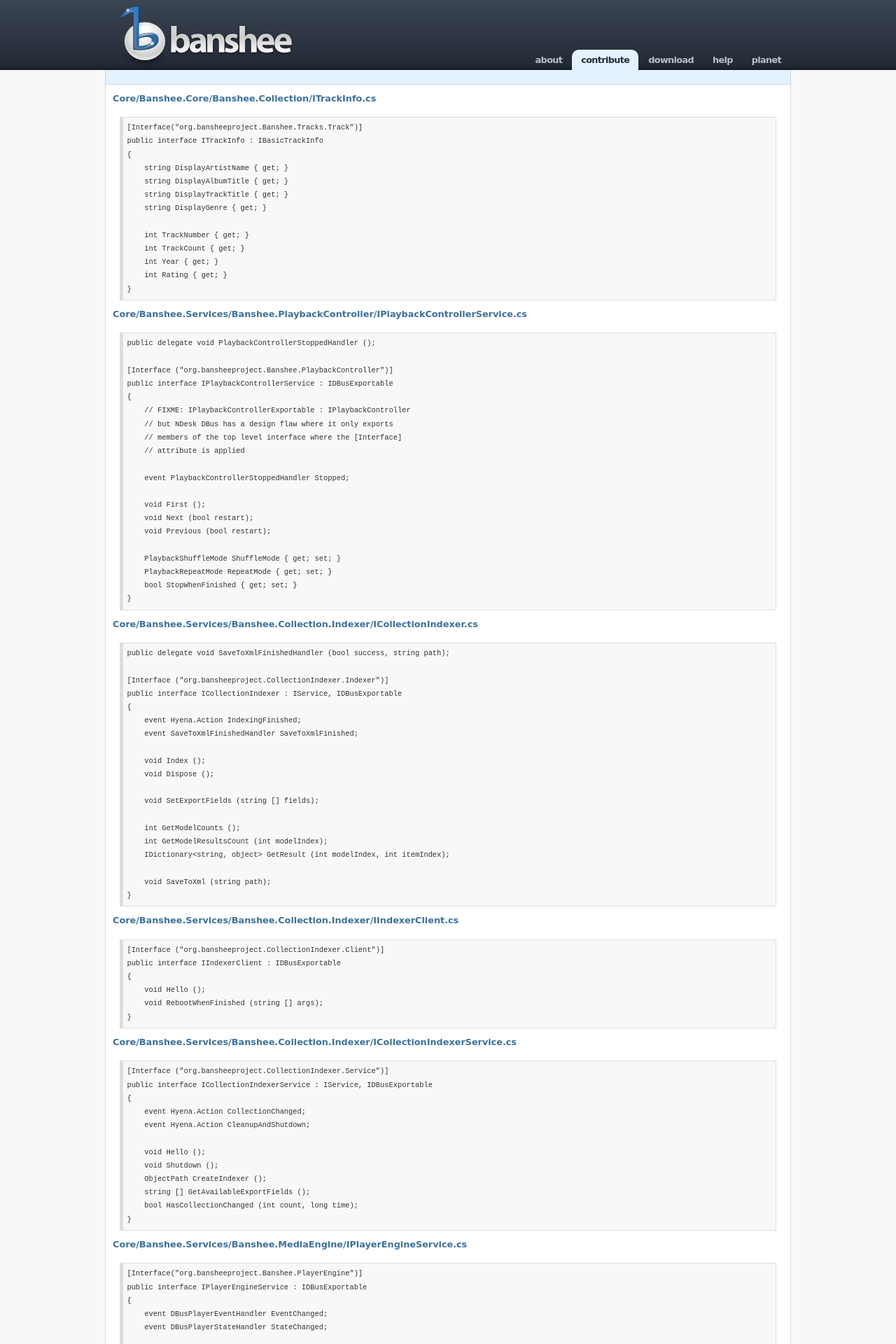
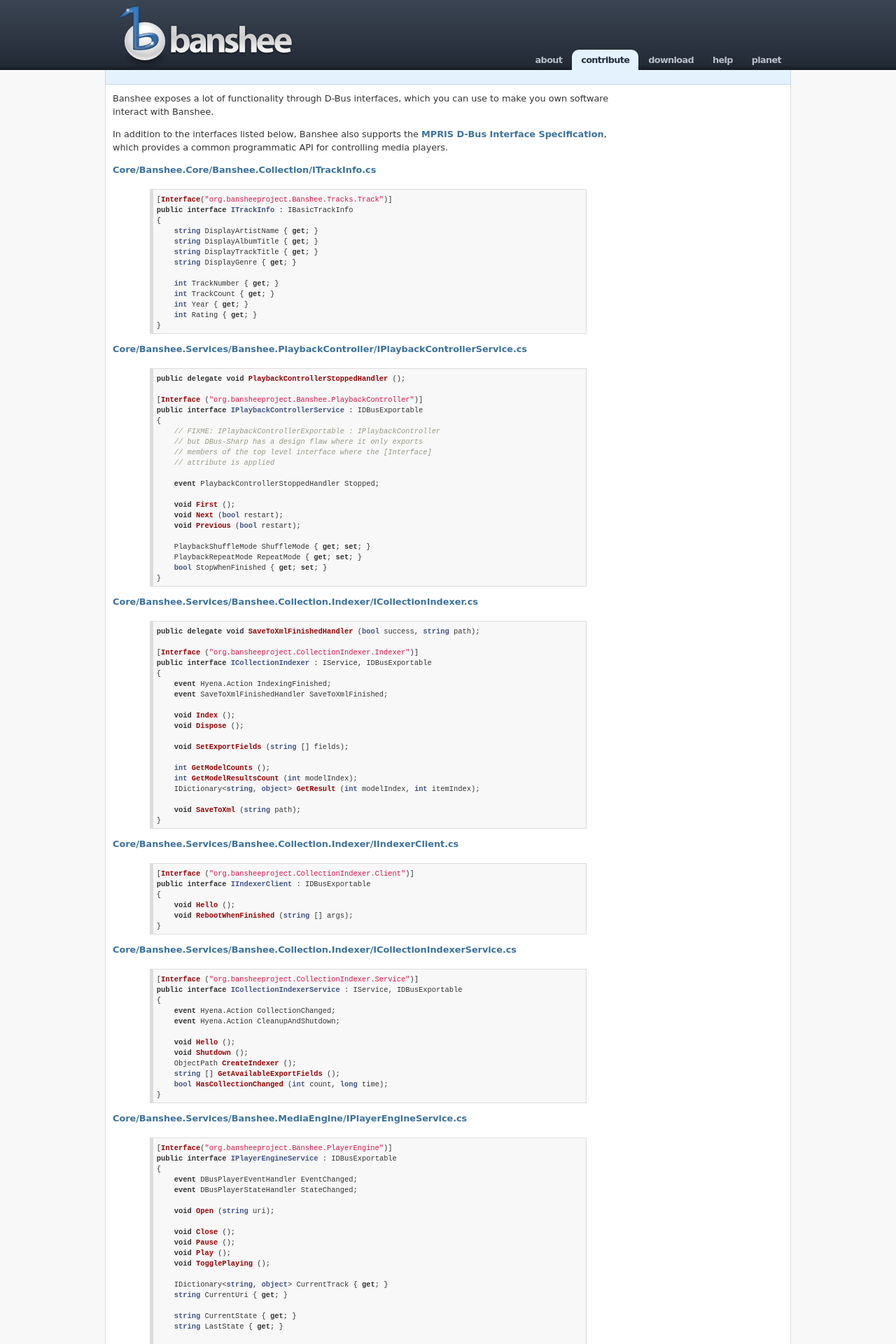
Before and after one commit to bl8/bl8.github.io, a Jekyll site: the page built from contribute/write-code/dbus-interfaces/index.markdown, in a window 1280 px wide. Shown: the top 1920 px of the page at 70% size. Built offline with Jekyll 4.4.1, drawn with Linux system fonts in a browser that asks for light colours; some web fonts are replaced; Markdown is read by kramdown in place of the engine named in the settings; comment, search, counter and statistics services are not loaded; some of the changed text lies outside the part shown.

Commit message:
Review dbus-interfaces and add syntax highlighting

```diff
--- a/_layouts/page.html
+++ b/_layouts/page.html
@@ -7,6 +7,7 @@
 
   <link rel="stylesheet" type="text/css" href="/css/style.css" media="screen" />
   <link rel="stylesheet" type="text/css" href="/css/banshee.css" media="screen" />
+  <link rel="stylesheet" type="text/css" href="/css/syntax.css" media="screen" />
   <link rel="alternate" type="application/rss+xml" title="RSS 2.0" href="<?php bloginfo ('rss2_url')?>" />
   <link rel="alternate" type="text/xml" title="RSS .92" href="<?php bloginfo ('rss_url')?>" />
   <link rel="alternate" type="application/atom+xml" title="Atom 0.3" href="<?php bloginfo ('atom_url')?>" />
--- a/contribute/write-code/dbus-interfaces/index.markdown
+++ b/contribute/write-code/dbus-interfaces/index.markdown
@@ -3,265 +3,214 @@
 comments: false
 date: 2008-09-11 21:32:19+00:00
 layout: page
-slug: dbus-interfaces
 title: DBus Interfaces
+show-sidebar: true
+sidebar-group: none
 wordpress_id: 52
 ---
 
+Banshee exposes a lot of functionality through D-Bus interfaces, which you can use to make you own software interact with Banshee.
+
+In addition to the interfaces listed below, Banshee also supports the [MPRIS D-Bus Interface Specification](http://mpris.org), which provides a common programmatic API for controlling media players.
+
 #### [Core/Banshee.Core/Banshee.Collection/ITrackInfo.cs](http://git.gnome.org/cgit/banshee/tree/src/Core/Banshee.Core/Banshee.Collection/ITrackInfo.cs)
 
+{% highlight c# %}
+[Interface("org.bansheeproject.Banshee.Tracks.Track")]
+public interface ITrackInfo : IBasicTrackInfo
+{
+    string DisplayArtistName { get; }
+    string DisplayAlbumTitle { get; }
+    string DisplayTrackTitle { get; }
+    string DisplayGenre { get; }
 
-
-
-
-    [Interface("org.bansheeproject.Banshee.Tracks.Track")]
-    public interface ITrackInfo : IBasicTrackInfo
-    {
-        string DisplayArtistName { get; }
-        string DisplayAlbumTitle { get; }
-        string DisplayTrackTitle { get; }
-        string DisplayGenre { get; }
-
-        int TrackNumber { get; }
-        int TrackCount { get; }
-        int Year { get; }
-        int Rating { get; }
-    }
-
-
-
-
+    int TrackNumber { get; }
+    int TrackCount { get; }
+    int Year { get; }
+    int Rating { get; }
+}
+{% endhighlight%}
 
 #### [Core/Banshee.Services/Banshee.PlaybackController/IPlaybackControllerService.cs](http://git.gnome.org/cgit/banshee/tree/src/Core/Banshee.Services/Banshee.PlaybackController/IPlaybackControllerService.cs)
 
+{% highlight c# %}
+public delegate void PlaybackControllerStoppedHandler ();
 
+[Interface ("org.bansheeproject.Banshee.PlaybackController")]
+public interface IPlaybackControllerService : IDBusExportable
+{
+    // FIXME: IPlaybackControllerExportable : IPlaybackController
+    // but DBus-Sharp has a design flaw where it only exports
+    // members of the top level interface where the [Interface]
+    // attribute is applied
 
+    event PlaybackControllerStoppedHandler Stopped;
 
+    void First ();
+    void Next (bool restart);
+    void Previous (bool restart);
 
-    public delegate void PlaybackControllerStoppedHandler ();
-
-    [Interface ("org.bansheeproject.Banshee.PlaybackController")]
-    public interface IPlaybackControllerService : IDBusExportable
-    {
-        // FIXME: IPlaybackControllerExportable : IPlaybackController
-        // but NDesk DBus has a design flaw where it only exports
-        // members of the top level interface where the [Interface]
-        // attribute is applied
-
-        event PlaybackControllerStoppedHandler Stopped;
-
-        void First ();
-        void Next (bool restart);
-        void Previous (bool restart);
-
-        PlaybackShuffleMode ShuffleMode { get; set; }
-        PlaybackRepeatMode RepeatMode { get; set; }
-        bool StopWhenFinished { get; set; }
-    }
-
-
-
-
+    PlaybackShuffleMode ShuffleMode { get; set; }
+    PlaybackRepeatMode RepeatMode { get; set; }
+    bool StopWhenFinished { get; set; }
+}
+{% endhighlight%}
 
 #### [Core/Banshee.Services/Banshee.Collection.Indexer/ICollectionIndexer.cs](http://git.gnome.org/cgit/banshee/tree/src/Core/Banshee.Services/Banshee.Collection.Indexer/ICollectionIndexer.cs)
 
+{% highlight c# %}
+public delegate void SaveToXmlFinishedHandler (bool success, string path);
 
+[Interface ("org.bansheeproject.CollectionIndexer.Indexer")]
+public interface ICollectionIndexer : IService, IDBusExportable
+{
+    event Hyena.Action IndexingFinished;
+    event SaveToXmlFinishedHandler SaveToXmlFinished;
 
+    void Index ();
+    void Dispose ();
 
+    void SetExportFields (string [] fields);
 
-    public delegate void SaveToXmlFinishedHandler (bool success, string path);
+    int GetModelCounts ();
+    int GetModelResultsCount (int modelIndex);
+    IDictionary<string, object> GetResult (int modelIndex, int itemIndex);
 
-    [Interface ("org.bansheeproject.CollectionIndexer.Indexer")]
-    public interface ICollectionIndexer : IService, IDBusExportable
-    {
-        event Hyena.Action IndexingFinished;
-        event SaveToXmlFinishedHandler SaveToXmlFinished;
-
-        void Index ();
-        void Dispose ();
-
-        void SetExportFields (string [] fields);
-
-        int GetModelCounts ();
-        int GetModelResultsCount (int modelIndex);
-        IDictionary<string, object> GetResult (int modelIndex, int itemIndex);
-
-        void SaveToXml (string path);
-    }
-
-
-
-
+    void SaveToXml (string path);
+}
+{% endhighlight%}
 
 #### [Core/Banshee.Services/Banshee.Collection.Indexer/IIndexerClient.cs](http://git.gnome.org/cgit/banshee/tree/src/Core/Banshee.Services/Banshee.Collection.Indexer/IIndexerClient.cs)
 
-
-
-
-
-    [Interface ("org.bansheeproject.CollectionIndexer.Client")]
-    public interface IIndexerClient : IDBusExportable
-    {
-        void Hello ();
-        void RebootWhenFinished (string [] args);
-    }
-
-
-
-
+{% highlight c# %}
+[Interface ("org.bansheeproject.CollectionIndexer.Client")]
+public interface IIndexerClient : IDBusExportable
+{
+    void Hello ();
+    void RebootWhenFinished (string [] args);
+}
+{% endhighlight%}
 
 #### [Core/Banshee.Services/Banshee.Collection.Indexer/ICollectionIndexerService.cs](http://git.gnome.org/cgit/banshee/tree/src/Core/Banshee.Services/Banshee.Collection.Indexer/ICollectionIndexerService.cs)
 
+{% highlight c# %}
+[Interface ("org.bansheeproject.CollectionIndexer.Service")]
+public interface ICollectionIndexerService : IService, IDBusExportable
+{
+    event Hyena.Action CollectionChanged;
+    event Hyena.Action CleanupAndShutdown;
 
-
-
-
-    [Interface ("org.bansheeproject.CollectionIndexer.Service")]
-    public interface ICollectionIndexerService : IService, IDBusExportable
-    {
-        event Hyena.Action CollectionChanged;
-        event Hyena.Action CleanupAndShutdown;
-
-        void Hello ();
-        void Shutdown ();
-        ObjectPath CreateIndexer ();
-        string [] GetAvailableExportFields ();
-        bool HasCollectionChanged (int count, long time);
-    }
-
-
-
-
+    void Hello ();
+    void Shutdown ();
+    ObjectPath CreateIndexer ();
+    string [] GetAvailableExportFields ();
+    bool HasCollectionChanged (int count, long time);
+}
+{% endhighlight%}
 
 #### [Core/Banshee.Services/Banshee.MediaEngine/IPlayerEngineService.cs](http://git.gnome.org/cgit/banshee/tree/src/Core/Banshee.Services/Banshee.MediaEngine/IPlayerEngineService.cs)
 
+{% highlight c# %}
+[Interface("org.bansheeproject.Banshee.PlayerEngine")]
+public interface IPlayerEngineService : IDBusExportable
+{
+    event DBusPlayerEventHandler EventChanged;
+    event DBusPlayerStateHandler StateChanged;
 
+    void Open (string uri);
 
+    void Close ();
+    void Pause ();
+    void Play ();
+    void TogglePlaying ();
 
+    IDictionary<string, object> CurrentTrack { get; }
+    string CurrentUri { get; }
 
-    [Interface("org.bansheeproject.Banshee.PlayerEngine")]
-    public interface IPlayerEngineService : IDBusExportable
-    {
-        event DBusPlayerEventHandler EventChanged;
-        event DBusPlayerStateHandler StateChanged;
+    string CurrentState { get; }
+    string LastState { get; }
 
-        void Open (string uri);
-
-        void Close ();
-        void Pause ();
-        void Play ();
-        void TogglePlaying ();
-
-        IDictionary<string, object> CurrentTrack { get; }
-        string CurrentUri { get; }
-
-        string CurrentState { get; }
-        string LastState { get; }
-
-        ushort Volume { get; set; }
-        uint Position { get; set; }
-        bool CanSeek { get; }
-        bool CanPause { get; }
-        uint Length { get; }
-    }
-
-
-
-
+    ushort Volume { get; set; }
+    uint Position { get; set; }
+    bool CanSeek { get; }
+    bool CanPause { get; }
+    uint Length { get; }
+}
+{% endhighlight%}
 
 #### [Core/Banshee.Services/Banshee.Collection/IExportableModel.cs](http://git.gnome.org/cgit/banshee/tree/src/Core/Banshee.Services/Banshee.Collection/IExportableModel.cs)
 
-
-
-
-
-    [Interface("org.bansheeproject.Banshee.CollectionModel")]
-    public interface IExportableModel
-    {
-        int GetLength();
-        IDictionary<string, object> GetMetadata(int index);
-    }
-
-
-
-
+{% highlight c# %}
+[Interface("org.bansheeproject.Banshee.CollectionModel")]
+public interface IExportableModel
+{
+    int GetLength();
+    IDictionary<string, object> GetMetadata(int index);
+}
+{% endhighlight%}
 
 #### [Core/Banshee.Services/Banshee.ServiceStack/DBusCommandService.cs](http://git.gnome.org/cgit/banshee/tree/src/Core/Banshee.Services/Banshee.ServiceStack/DBusCommandService.cs)
 
+{% highlight c# %}
+public delegate void DBusCommandHandler (string argument, object value, bool isFile);
 
+[Interface ("org.bansheeproject.Banshee.CommandService")]
+public class DBusCommandService : MarshalByRefObject, IDBusExportable
+{
+    public event DBusCommandHandler ArgumentPushed;
 
+    public DBusCommandService ()
+    {
+    }
 
+    public void PushArgument (string argument, object value)
+    {
+        OnArgumentPushed (argument, value, false);
+    }
 
-    public delegate void DBusCommandHandler (string argument, object value, bool isFile);
+    public void PushFile (string file)
+    {
+        OnArgumentPushed (file, String.Empty, true);
+    }
 
-    [Interface ("org.bansheeproject.Banshee.CommandService")]
-    public class DBusCommandService : MarshalByRefObject, IDBusExportable
+    private void OnArgumentPushed (string argument, object value, bool isFile)
     {
-        public event DBusCommandHandler ArgumentPushed;
-
-        public DBusCommandService ()
-        {
-        }
-
-        public void PushArgument (string argument, object value)
-        {
-            OnArgumentPushed (argument, value, false);
-        }
-
-        public void PushFile (string file)
-        {
-            OnArgumentPushed (file, String.Empty, true);
-        }
-
-        private void OnArgumentPushed (string argument, object value, bool isFile)
-        {
-            DBusCommandHandler handler = ArgumentPushed;
-            if (handler != null) {
-                handler (argument, value, isFile);
-            }
-        }
-
-        IDBusExportable IDBusExportable.Parent {
-            get { return null; }
-        }
-
-        string IService.ServiceName {
-            get { return "DBusCommandService"; }
+        DBusCommandHandler handler = ArgumentPushed;
+        if (handler != null) {
+            handler (argument, value, isFile);
         }
     }
 
+    IDBusExportable IDBusExportable.Parent {
+        get { return null; }
+    }
 
-
-
+    string IService.ServiceName {
+        get { return "DBusCommandService"; }
+    }
+}
+{% endhighlight%}
 
 #### [Core/Banshee.Services/Banshee.Sources/ISourceManager.cs](http://git.gnome.org/cgit/banshee/tree/src/Core/Banshee.Services/Banshee.Sources/ISourceManager.cs)
 
-
-
-
-
-    [Interface("org.bansheeproject.Banshee.SourceManager")]
-    public interface ISourceManager : IDBusExportable
-    {
-        //event SourceEventHandler SourceUpdated;
-        ISource ActiveSource { get; set; }
-        ISource DefaultSource { get; }
-        string [] Sources { get; }
-    }
-
-
-
-
+{% highlight c# %}
+[Interface("org.bansheeproject.Banshee.SourceManager")]
+public interface ISourceManager : IDBusExportable
+{
+    //event SourceEventHandler SourceUpdated;
+    ISource ActiveSource { get; set; }
+    ISource DefaultSource { get; }
+    string [] Sources { get; }
+}
+{% endhighlight%}
 
 #### [Core/Banshee.ThickClient/Banshee.Gui/IClientWindow.cs](http://git.gnome.org/cgit/banshee/tree/src/Core/Banshee.ThickClient/Banshee.Gui/IClientWindow.cs)
 
-
-
-
-
-    [Interface ("org.bansheeproject.Banshee.ClientWindow")]
-    public interface IClientWindow : IDBusExportable
-    {
-        void Present ();
-        void Hide ();
-    }
+{% highlight c# %}
+[Interface ("org.bansheeproject.Banshee.ClientWindow")]
+public interface IClientWindow : IDBusExportable
+{
+    void Present ();
+    void Hide ();
+}
+{% endhighlight%}
--- /dev/null
+++ b/css/syntax.css
@@ -0,0 +1,60 @@
+.highlight  { background: #ffffff; }
+.highlight .c { color: #999988; font-style: italic } /* Comment */
+.highlight .err { color: #a61717; background-color: #e3d2d2 } /* Error */
+.highlight .k { font-weight: bold } /* Keyword */
+.highlight .o { font-weight: bold } /* Operator */
+.highlight .cm { color: #999988; font-style: italic } /* Comment.Multiline */
+.highlight .cp { color: #999999; font-weight: bold } /* Comment.Preproc */
+.highlight .c1 { color: #999988; font-style: italic } /* Comment.Single */
+.highlight .cs { color: #999999; font-weight: bold; font-style: italic } /* Comment.Special */
+.highlight .gd { color: #000000; background-color: #ffdddd } /* Generic.Deleted */
+.highlight .gd .x { color: #000000; background-color: #ffaaaa } /* Generic.Deleted.Specific */
+.highlight .ge { font-style: italic } /* Generic.Emph */
+.highlight .gr { color: #aa0000 } /* Generic.Error */
+.highlight .gh { color: #999999 } /* Generic.Heading */
+.highlight .gi { color: #000000; background-color: #ddffdd } /* Generic.Inserted */
+.highlight .gi .x { color: #000000; background-color: #aaffaa } /* Generic.Inserted.Specific */
+.highlight .go { color: #888888 } /* Generic.Output */
+.highlight .gp { color: #555555 } /* Generic.Prompt */
+.highlight .gs { font-weight: bold } /* Generic.Strong */
+.highlight .gu { color: #aaaaaa } /* Generic.Subheading */
+.highlight .gt { color: #aa0000 } /* Generic.Traceback */
+.highlight .kc { font-weight: bold } /* Keyword.Constant */
+.highlight .kd { font-weight: bold } /* Keyword.Declaration */
+.highlight .kp { font-weight: bold } /* Keyword.Pseudo */
+.highlight .kr { font-weight: bold } /* Keyword.Reserved */
+.highlight .kt { color: #445588; font-weight: bold } /* Keyword.Type */
+.highlight .m { color: #009999 } /* Literal.Number */
+.highlight .s { color: #d14 } /* Literal.String */
+.highlight .na { color: #008080 } /* Name.Attribute */
+.highlight .nb { color: #0086B3 } /* Name.Builtin */
+.highlight .nc { color: #445588; font-weight: bold } /* Name.Class */
+.highlight .no { color: #008080 } /* Name.Constant */
+.highlight .ni { color: #800080 } /* Name.Entity */
+.highlight .ne { color: #990000; font-weight: bold } /* Name.Exception */
+.highlight .nf { color: #990000; font-weight: bold } /* Name.Function */
+.highlight .nn { color: #555555 } /* Name.Namespace */
+.highlight .nt { color: #000080 } /* Name.Tag */
+.highlight .nv { color: #008080 } /* Name.Variable */
+.highlight .ow { font-weight: bold } /* Operator.Word */
+.highlight .w { color: #bbbbbb } /* Text.Whitespace */
+.highlight .mf { color: #009999 } /* Literal.Number.Float */
+.highlight .mh { color: #009999 } /* Literal.Number.Hex */
+.highlight .mi { color: #009999 } /* Literal.Number.Integer */
+.highlight .mo { color: #009999 } /* Literal.Number.Oct */
+.highlight .sb { color: #d14 } /* Literal.String.Backtick */
+.highlight .sc { color: #d14 } /* Literal.String.Char */
+.highlight .sd { color: #d14 } /* Literal.String.Doc */
+.highlight .s2 { color: #d14 } /* Literal.String.Double */
+.highlight .se { color: #d14 } /* Literal.String.Escape */
+.highlight .sh { color: #d14 } /* Literal.String.Heredoc */
+.highlight .si { color: #d14 } /* Literal.String.Interpol */
+.highlight .sx { color: #d14 } /* Literal.String.Other */
+.highlight .sr { color: #009926 } /* Literal.String.Regex */
+.highlight .s1 { color: #d14 } /* Literal.String.Single */
+.highlight .ss { color: #990073 } /* Literal.String.Symbol */
+.highlight .bp { color: #999999 } /* Name.Builtin.Pseudo */
+.highlight .vc { color: #008080 } /* Name.Variable.Class */
+.highlight .vg { color: #008080 } /* Name.Variable.Global */
+.highlight .vi { color: #008080 } /* Name.Variable.Instance */
+.highlight .il { color: #009999 } /* Literal.Number.Integer.Long */
--- a/css/text.css
+++ b/css/text.css
@@ -28,7 +28,7 @@
 }
 
 pre {
-    font: "Droid Sans Mono", "Consolas", "DejaVu Sans Mono", monospace;
+    font: 1em "Droid Sans Mono", "Consolas", "DejaVu Sans Mono", monospace;
     background: #f8f8f8;
     padding: 5px;
     margin: 1em;
```
